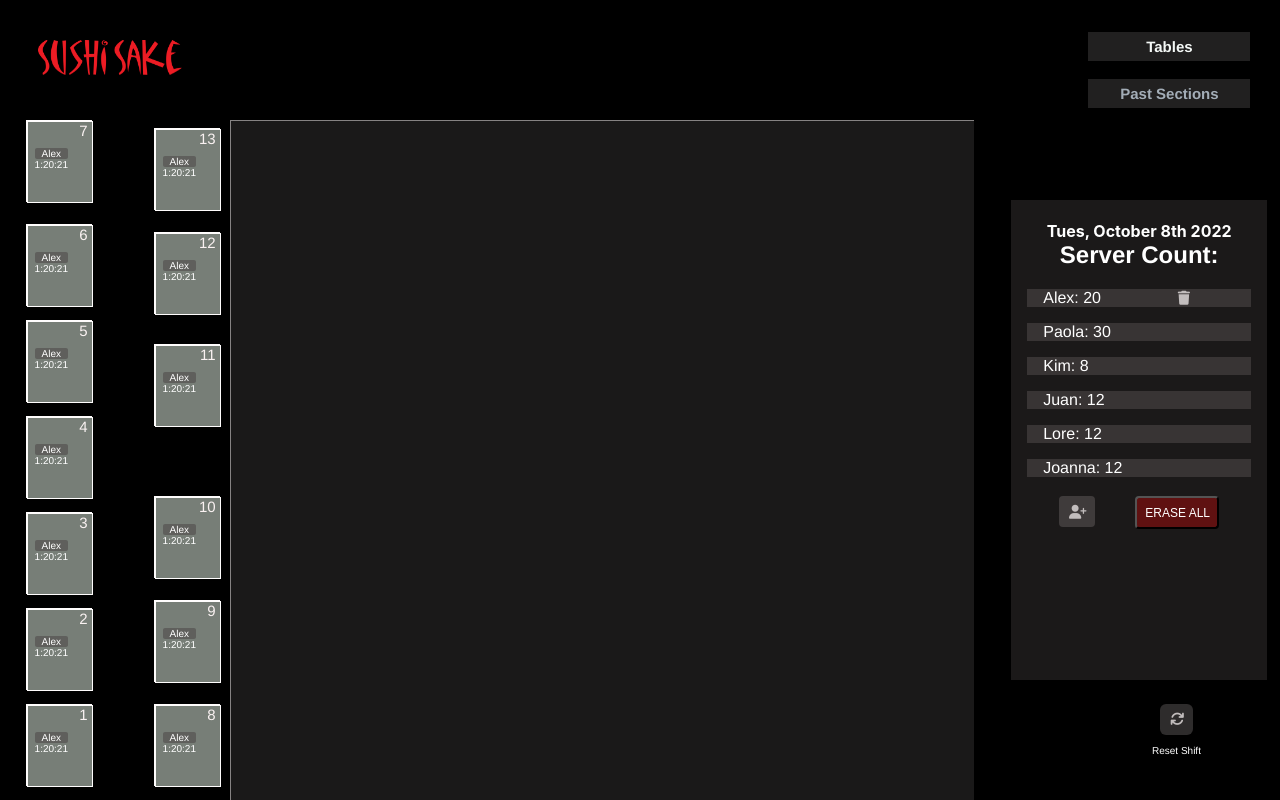
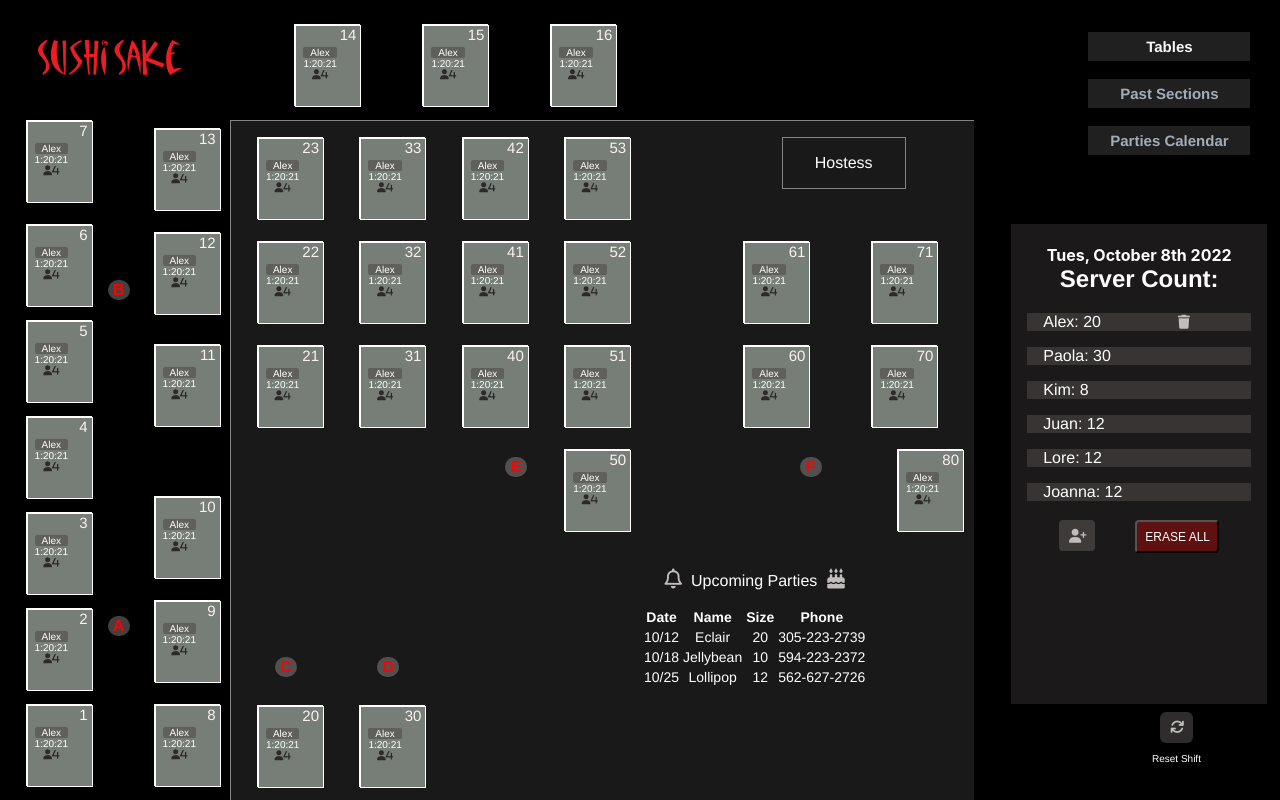
Before and after one commit to Zela7alex/Sushi-Sake-Fair-Tables, a Vue app in the folder fair-tables/: page / in a window 1280 px wide. Built offline with nearby package versions, Linux system fonts and the light colour scheme.

Commit message:
continued table-view stylization

```diff
--- a/fair-tables/package.json
+++ b/fair-tables/package.json
@@ -9,6 +9,7 @@
   },
   "dependencies": {
     "core-js": "^3.8.3",
+    "materialize-css": "^1.0.0-rc.2",
     "vue": "^2.6.14",
     "vue-router": "^3.5.1",
     "vuex": "^3.6.2"
--- a/fair-tables/src/App.vue
+++ b/fair-tables/src/App.vue
@@ -2,7 +2,8 @@
   <div id="app">
     <nav>
       <router-link to="/">Tables</router-link> |
-      <router-link to="/past-sections">Past Sections</router-link>
+      <router-link to="/past-sections">Past Sections</router-link>|
+      <router-link to="/parties-calendar">Parties Calendar</router-link>
     </nav>
     <router-view />
     <img
--- /dev/null
+++ b/fair-tables/src/components/SectionLetters.vue
@@ -0,0 +1,20 @@
+<template>
+  <div>
+    <p><slot></slot></p>
+  </div>
+</template>
+
+<script>
+export default {}
+</script>
+
+<style lang="css" scoped>
+p {
+  color: red;
+  font-weight: bolder;
+  background-color: rgba(172, 161, 161, 0.4);
+  width: 20px;
+  padding: 1px;
+  border-radius: 20px;
+}
+</style>
--- a/fair-tables/src/components/TableEl.vue
+++ b/fair-tables/src/components/TableEl.vue
@@ -5,6 +5,7 @@
       <div id="info">
         <p id="server-name">Alex</p>
         <p id="time-at-table">1:20:21</p>
+        <i class="fa fa-user" aria-hidden="true">4</i>
       </div>
     </div>
   </div>
@@ -24,6 +25,11 @@ export default {}
   font-size: 10px;
   cursor: pointer;
   position: relative;
+  transition-duration: 0.5s;
+  transition-timing-function: ease-in-out;
+}
+.tables:active {
+  background-color: rgb(56, 54, 54);
 }
 #info {
   position: absolute;
@@ -37,7 +43,7 @@ export default {}
 }
 
 #server-name {
-  margin-top: 23px;
+  margin-top: 18px;
   background-color: rgba(70, 63, 63, 0.481);
   text-align: center;
   border-radius: 2px;
@@ -46,4 +52,11 @@ export default {}
 #time-at-table {
   margin-top: 0;
 }
+.fa-user {
+  font-size: 10px;
+  padding: 0;
+  margin-right: 0;
+  text-align: left;
+  color: rgb(43, 41, 41);
+}
 </style>
--- /dev/null
+++ b/fair-tables/src/components/UpcomingParties.vue
@@ -0,0 +1,70 @@
+<template>
+  <div>
+    <div class="parties">
+      <p>
+        <i class="far fa-bell" style="font-size: 20px"></i>Upcoming Parties<i
+          class="fas fa-birthday-cake"
+          style="font-size: 20px"
+        ></i>
+      </p>
+      <table class="striped">
+        <thead>
+          <tr>
+            <th>Date</th>
+            <th>Name</th>
+            <th>Size</th>
+            <th>Phone</th>
+          </tr>
+        </thead>
+
+        <tbody>
+          <tr>
+            <td>10/12</td>
+            <td>Eclair</td>
+            <td>20</td>
+            <td>305-223-2739</td>
+          </tr>
+          <tr>
+            <td>10/18</td>
+            <td>Jellybean</td>
+            <td>10</td>
+            <td>594-223-2372</td>
+          </tr>
+          <tr>
+            <td>10/25</td>
+            <td>Lollipop</td>
+            <td>12</td>
+            <td>562-627-2726</td>
+          </tr>
+        </tbody>
+      </table>
+    </div>
+  </div>
+</template>
+
+<script>
+export default {}
+</script>
+
+<style lang="css" scoped>
+p {
+  color: white;
+}
+.striped {
+  font-size: 14px;
+  margin: 0 auto;
+}
+thead {
+  border: 4px solid rgb(white);
+}
+.fa-bell {
+  margin-right: 9px;
+}
+.fa-birthday-cake {
+  margin-left: 10px;
+}
+.parties {
+  margin: 0 auto;
+  text-align: center;
+}
+</style>
--- a/fair-tables/src/router/index.js
+++ b/fair-tables/src/router/index.js
@@ -2,6 +2,7 @@ import Vue from 'vue'
 import VueRouter from 'vue-router'
 import TablesView from '../views/TablesView.vue'
 import PastSections from '../views/PastSections.vue'
+import PartiesCalendar from '../views/PartiesCalendar.vue'
 
 Vue.use(VueRouter)
 
@@ -16,6 +17,11 @@ const routes = [
     names: 'past-sections',
     component: PastSections,
   },
+  {
+    path: '/parties-calendar',
+    names: 'parties-calendar',
+    component: PartiesCalendar,
+  },
 ]
 
 const router = new VueRouter({
--- /dev/null
+++ b/fair-tables/src/views/PartiesCalendar.vue
@@ -0,0 +1,7 @@
+<template><div></div></template>
+
+<script>
+export default {}
+</script>
+
+<style lang="css" scoped></style>
--- a/fair-tables/src/views/TablesView.vue
+++ b/fair-tables/src/views/TablesView.vue
@@ -12,7 +12,75 @@
       <p>Reset Shift</p>
     </div>
     <!----------------------------------TABLES 20-80------------------------------------------>
-    <div id="inside"></div>
+    <div id="inside">
+      <TableEl id="table-20" class="tables"
+        ><span class="table-num">20</span></TableEl
+      >
+      <TableEl id="table-21" class="tables"
+        ><span class="table-num">21</span></TableEl
+      >
+      <TableEl id="table-22" class="tables"
+        ><span class="table-num">22</span></TableEl
+      >
+      <TableEl id="table-23" class="tables"
+        ><span class="table-num">23</span></TableEl
+      >
+      <TableEl id="table-30" class="tables"
+        ><span class="table-num">30</span></TableEl
+      >
+      <TableEl id="table-31" class="tables"
+        ><span class="table-num">31</span></TableEl
+      >
+      <TableEl id="table-32" class="tables"
+        ><span class="table-num">32</span></TableEl
+      >
+      <TableEl id="table-33" class="tables"
+        ><span class="table-num">33</span></TableEl
+      >
+      <TableEl id="table-40" class="tables"
+        ><span class="table-num">40</span></TableEl
+      >
+      <TableEl id="table-41" class="tables"
+        ><span class="table-num">41</span></TableEl
+      >
+      <TableEl id="table-42" class="tables"
+        ><span class="table-num">42</span></TableEl
+      >
+      <TableEl id="table-50" class="tables"
+        ><span class="table-num">50</span></TableEl
+      >
+      <TableEl id="table-51" class="tables"
+        ><span class="table-num">51</span></TableEl
+      >
+      <TableEl id="table-52" class="tables"
+        ><span class="table-num">52</span></TableEl
+      >
+      <TableEl id="table-53" class="tables"
+        ><span class="table-num">53</span></TableEl
+      >
+      <TableEl id="table-60" class="tables"
+        ><span class="table-num">60</span></TableEl
+      >
+      <TableEl id="table-61" class="tables"
+        ><span class="table-num">61</span></TableEl
+      >
+      <TableEl id="table-70" class="tables"
+        ><span class="table-num">70</span></TableEl
+      >
+      <TableEl id="table-71" class="tables"
+        ><span class="table-num">71</span></TableEl
+      >
+      <TableEl id="table-80" class="tables"
+        ><span class="table-num">80</span></TableEl
+      >
+      <SectionLetters id="c">C</SectionLetters>
+      <SectionLetters id="d">D</SectionLetters>
+      <SectionLetters id="e">E</SectionLetters>
+      <SectionLetters id="f">F</SectionLetters>
+      <!--------------------------------Hostess/Parties------------------------------------->
+      <div id="hostess">Hostess</div>
+      <UpcomingParties id="upcoming-parties" />
+    </div>
     <!----------------------------------TABLES 1-16------------------------------------------->
     <TableEl id="table-1" class="tables"
       ><span class="table-num">1</span></TableEl
@@ -53,13 +121,28 @@
     <TableEl id="table-13" class="tables"
       ><span class="table-num">13</span></TableEl
     >
+    <TableEl id="table-14" class="tables"
+      ><span class="table-num">14</span></TableEl
+    >
+    <TableEl id="table-15" class="tables"
+      ><span class="table-num">15</span></TableEl
+    >
+    <TableEl id="table-16" class="tables"
+      ><span class="table-num">16</span></TableEl
+    >
+    <SectionLetters id="a">A</SectionLetters>
+    <SectionLetters id="b">B</SectionLetters>
   </div>
 </template>
 
 <script>
 import ServersHeadCount from '@/components/ServersHeadCount.vue'
 import TableEl from '@/components/TableEl.vue'
-export default { components: { ServersHeadCount, TableEl } }
+import UpcomingParties from '@/components/UpcomingParties.vue'
+import SectionLetters from '@/components/SectionLetters.vue'
+export default {
+  components: { ServersHeadCount, TableEl, UpcomingParties, SectionLetters },
+}
 </script>
 
 <style lang="css" scoped>
@@ -81,7 +164,7 @@ h4 {
   height: 60vh;
   width: 20vw;
   position: absolute;
-  top: 25vh;
+  top: 28vh;
   right: 1vw;
   overflow-y: auto;
 }
@@ -93,6 +176,8 @@ h4 {
   cursor: pointer;
   margin-right: 40px;
   margin-top: 3px;
+  transition-duration: 0.3s;
+  transition-timing-function: ease-in-out;
 }
 #add-server:active {
   background: rgba(224, 219, 219, 0.3);
@@ -120,7 +205,7 @@ h4 {
   z-index: 1;
   position: absolute;
   left: 90vw;
-  top: 88vh;
+  top: 89vh;
   font-size: 10px;
 }
 .reset {
@@ -128,6 +213,8 @@ h4 {
   padding: 0.6em 0.6em 0.6em 0.7em;
   border-radius: 6px;
   cursor: pointer;
+  transition-duration: 0.4s;
+  transition-timing-function: ease-in-out;
 }
 .reset:active {
   background: rgb(243, 34, 34, 0.3);
@@ -210,6 +297,188 @@ h4 {
   left: 12vw;
   text-align: right;
 }
+#table-14 {
+  position: absolute;
+  top: 3vh;
+  left: 23vw;
+  text-align: right;
+}
+#table-15 {
+  position: absolute;
+  top: 3vh;
+  left: 33vw;
+  text-align: right;
+}
+#table-16 {
+  position: absolute;
+  top: 3vh;
+  left: 43vw;
+  text-align: right;
+}
+/*----------------------TABLES 20-80-----------------------------*/
+#table-20 {
+  position: absolute;
+  top: 73vh;
+  left: 2vw;
+  text-align: right;
+}
+#table-21 {
+  position: absolute;
+  top: 28vh;
+  left: 2vw;
+  text-align: right;
+}
+#table-22 {
+  position: absolute;
+  top: 15vh;
+  left: 2vw;
+  text-align: right;
+}
+#table-23 {
+  position: absolute;
+  top: 2vh;
+  left: 2vw;
+  text-align: right;
+}
+#table-30 {
+  position: absolute;
+  top: 73vh;
+  left: 10vw;
+  text-align: right;
+}
+#table-31 {
+  position: absolute;
+  top: 28vh;
+  left: 10vw;
+  text-align: right;
+}
+#table-32 {
+  position: absolute;
+  top: 15vh;
+  left: 10vw;
+  text-align: right;
+}
+#table-33 {
+  position: absolute;
+  top: 2vh;
+  left: 10vw;
+  text-align: right;
+}
+#table-40 {
+  position: absolute;
+  top: 28vh;
+  left: 18vw;
+  text-align: right;
+}
+#table-41 {
+  position: absolute;
+  top: 15vh;
+  left: 18vw;
+  text-align: right;
+}
+#table-42 {
+  position: absolute;
+  top: 2vh;
+  left: 18vw;
+  text-align: right;
+}
+#table-50 {
+  position: absolute;
+  top: 41vh;
+  left: 26vw;
+  text-align: right;
+}
+#table-51 {
+  position: absolute;
+  top: 28vh;
+  left: 26vw;
+  text-align: right;
+}
+#table-52 {
+  position: absolute;
+  top: 15vh;
+  left: 26vw;
+  text-align: right;
+}
+#table-53 {
+  position: absolute;
+  top: 2vh;
+  left: 26vw;
+  text-align: right;
+}
+#table-60 {
+  position: absolute;
+  top: 28vh;
+  left: 40vw;
+  text-align: right;
+}
+#table-61 {
+  position: absolute;
+  top: 15vh;
+  left: 40vw;
+  text-align: right;
+}
+#table-70 {
+  position: absolute;
+  top: 28vh;
+  left: 50vw;
+  text-align: right;
+}
+#table-71 {
+  position: absolute;
+  top: 15vh;
+  left: 50vw;
+  text-align: right;
+}
+#table-80 {
+  position: absolute;
+  top: 41vh;
+  left: 52vw;
+  text-align: right;
+}
+#hostess {
+  position: absolute;
+  top: 2vh;
+  left: 43vw;
+  text-align: right;
+  border: 1px solid rgb(134, 131, 131);
+  padding: 1em 2em;
+}
+#upcoming-parties {
+  position: absolute;
+  top: 54vh;
+  left: 32vw;
+}
+#a {
+  position: absolute;
+  top: 75vh;
+  left: 8.4vw;
+}
+#b {
+  position: absolute;
+  top: 33vh;
+  left: 8.4vw;
+}
+#c {
+  position: absolute;
+  top: 65vh;
+  left: 3.4vw;
+}
+#d {
+  position: absolute;
+  top: 65vh;
+  left: 11.4vw;
+}
+#e {
+  position: absolute;
+  top: 40vh;
+  left: 21.4vw;
+}
+#f {
+  position: absolute;
+  top: 40vh;
+  left: 44.4vw;
+}
 
 .table-num {
   font-size: 15px;
```
Also changed, not shown: fair-tables/src/components/EditTable.vue (added, +9 -0 lines), 1 other file (tests, documents, lock files or other folders).
